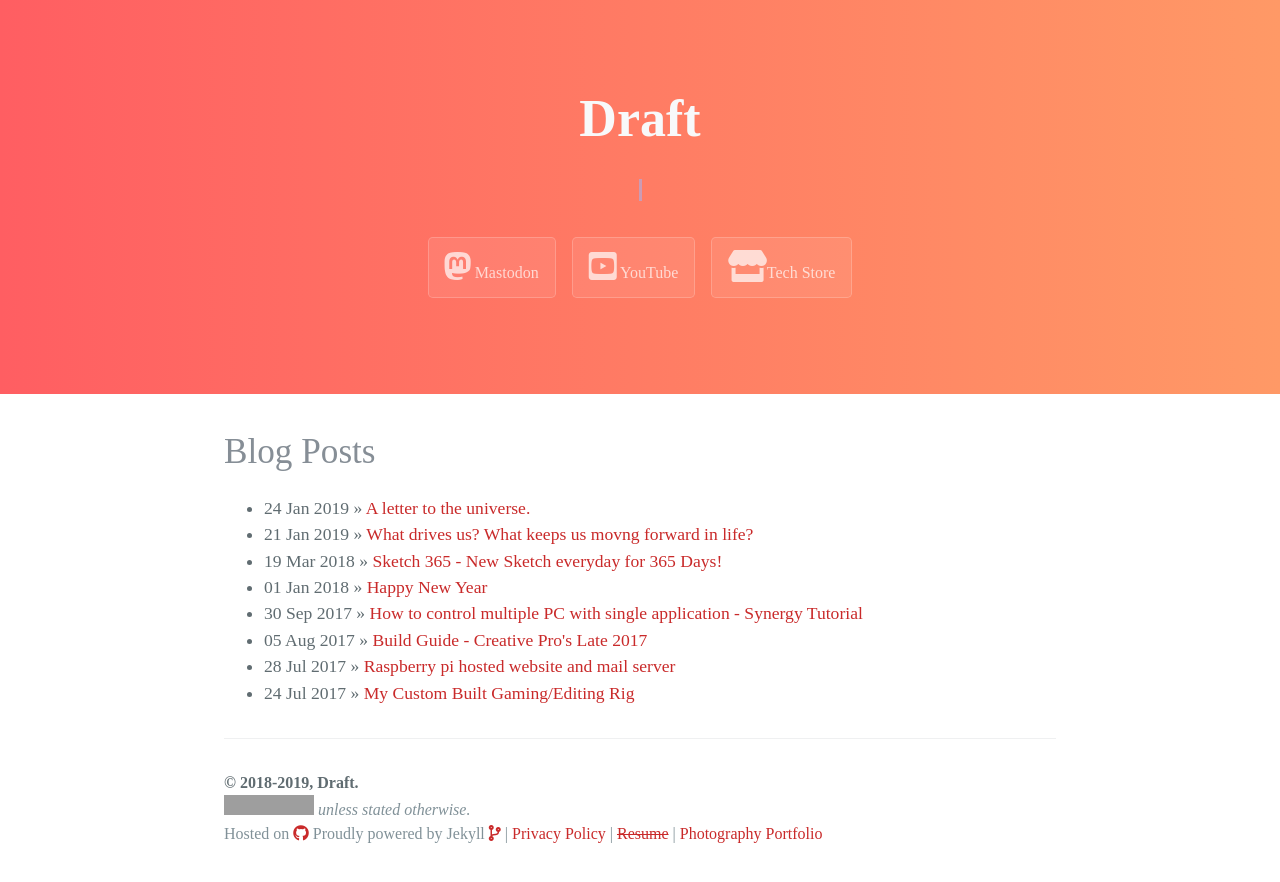
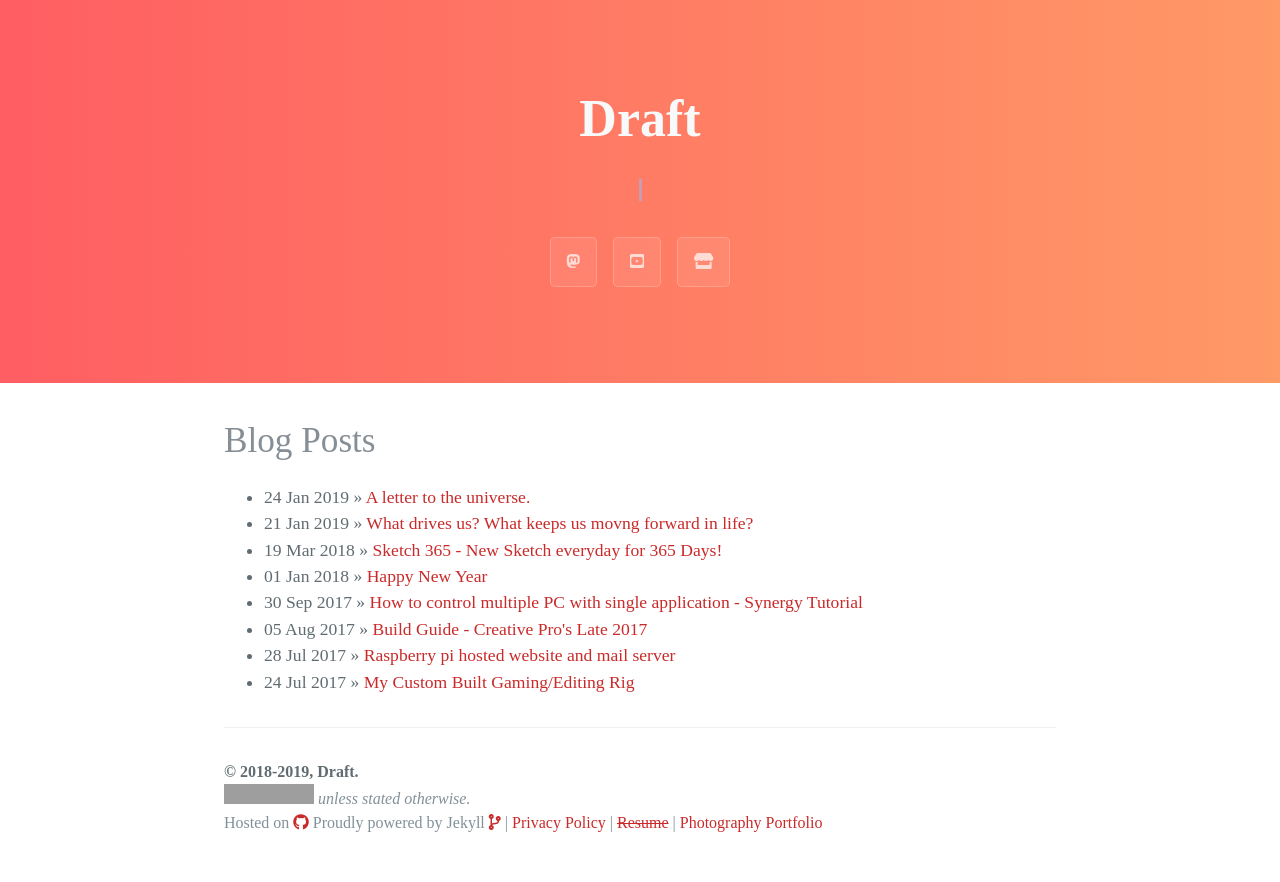
Before and after one commit to Navneet-Suresh/Navneet-Suresh.github.io, a Jekyll site: the page built from index.html, in a window 1280 px wide. Shown: the top 882 px of the page. Built offline with Jekyll 4.4.1, drawn with Linux system fonts in a browser that asks for light colours; nearby versions of some CDN libraries; the list of posts is cut into pages by our own code; comment, search, counter and statistics services are not loaded; grey boxes are pictures that could not be loaded.

Commit message:
Remove hover effects and URL Description.

```diff
--- a/_includes/page-header.html
+++ b/_includes/page-header.html
@@ -2,8 +2,8 @@
   <a href = "/"><h1 class="project-name animated bounceInDown ">{{ site.title }}</h1></a>
   <h2 class="project-tagline animated pulse"><span class="txt-type" data-wait="2000" data-words='["My thoughts,", "Views,", "and Ideas."]'></span></h2></div>
   <div style="display:flex;justify-content:center;align-items:center;" class='animated fadeInUp'>
-    <a href="https://mastodon.social/@n4vn33t" target="_blank" class="growOnHover btn"><i class="fab fa-mastodon fa-2x"> </i> Mastodon</a>
-    <a href="https://www.youtube.com/channel/UCrG4ZzOVN2vq4RksdiinZiw" target="_blank" class="growOnHover btn"><i class="fab fa-youtube-square fa-2x"> </i> YouTube</a>
-    <a href='http://www.technavneet.com' target= "_blank" class="growOnHover btn"><i class="fas fa-store fa-2x"> </i>Tech Store</a>
+    <a href="https://mastodon.social/@n4vn33t" target="_blank" class="btn"><i class="fab fa-mastodon"></i></a>
+    <a href="https://www.youtube.com/channel/UCrG4ZzOVN2vq4RksdiinZiw" target="_blank" class="btn"><i class="fab fa-youtube-square"></i></a>
+    <a href='http://www.technavneet.com' target= "_blank" class="btn"><i class="fas fa-store"></i></a>
   </div>
 </section>
```
